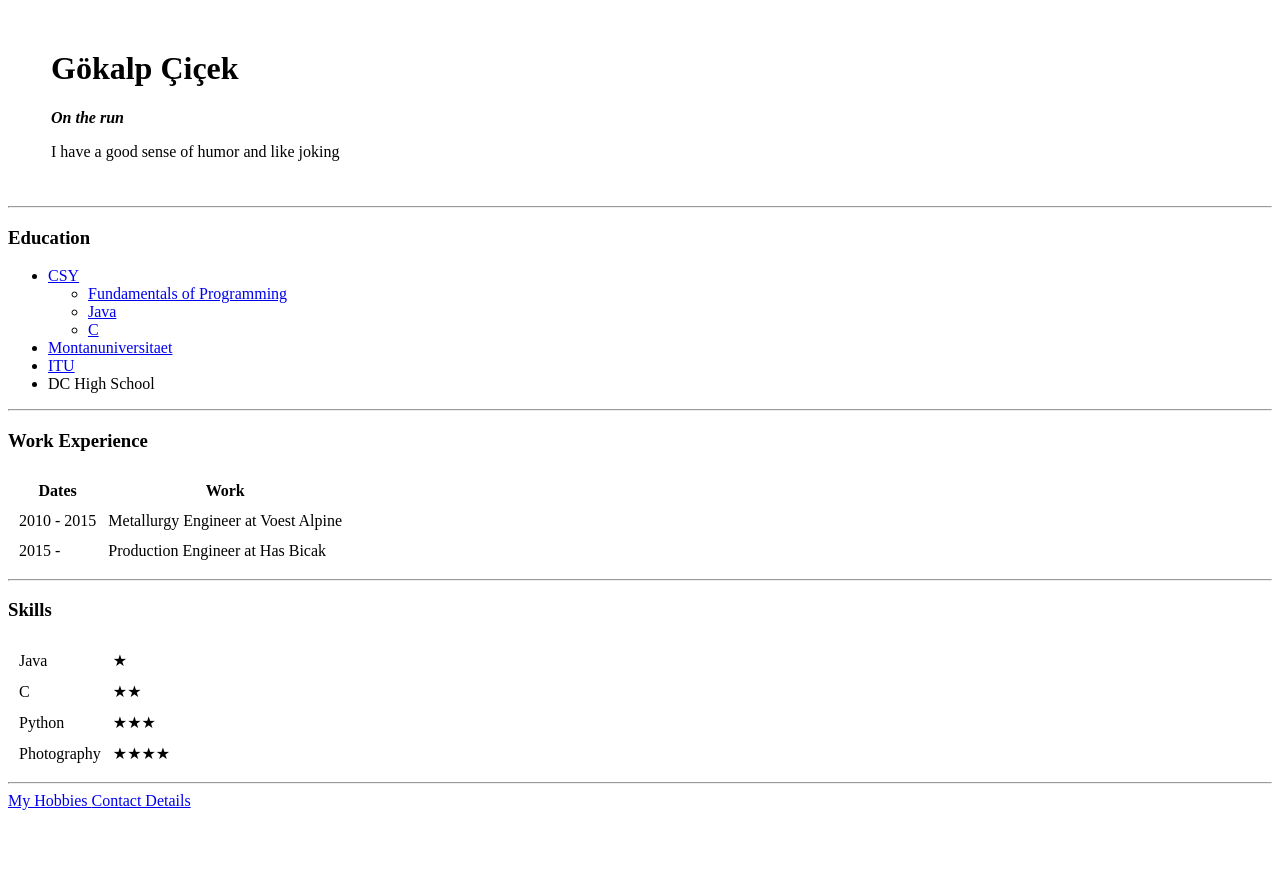
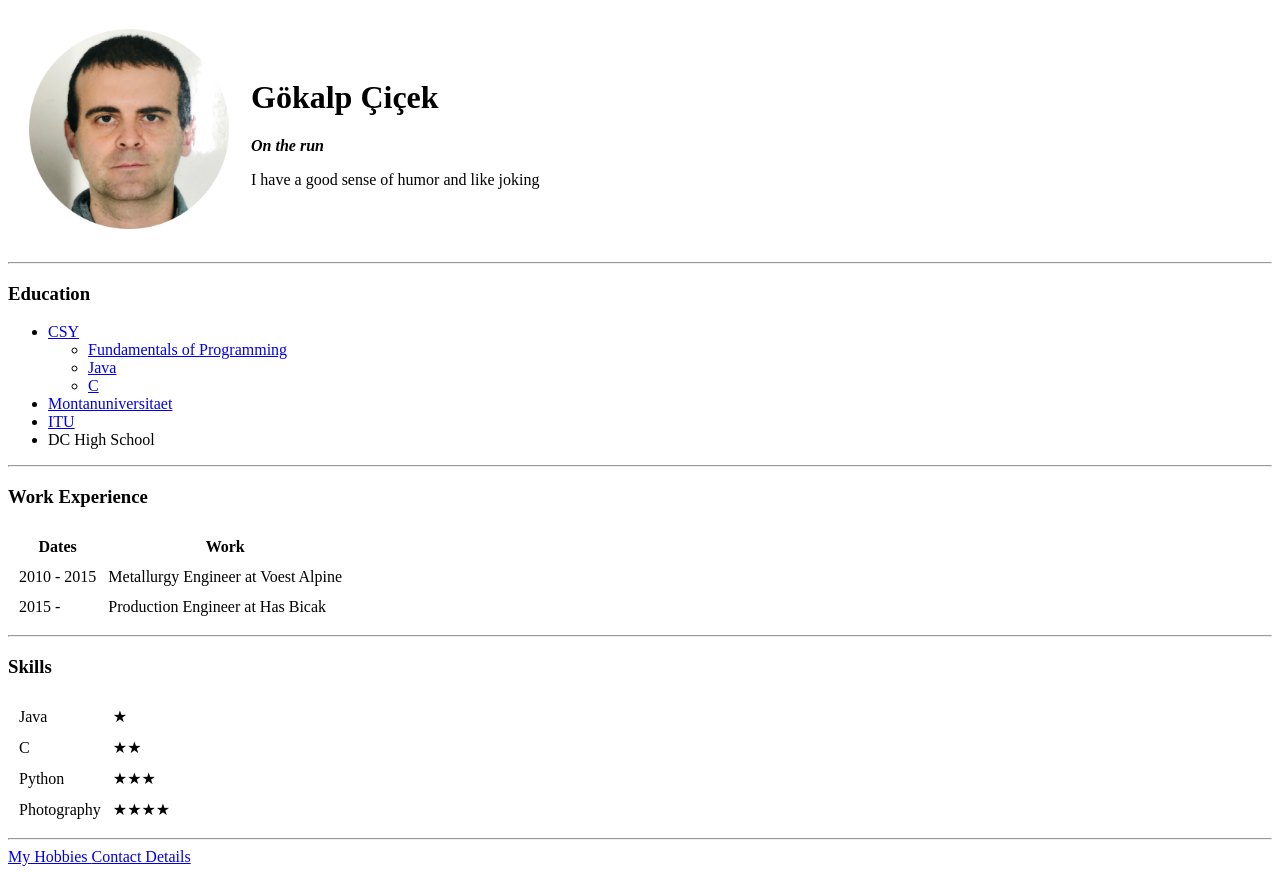
Before and after one commit to hermitjam/cv, a plain HTML site: page index.html in a window 1280 px wide. Before the commit the page ends 818 px from the top, so only its background shows below. Drawn offline with Linux system fonts and the light colour scheme.

Commit message:
Update index.html

```diff
--- a/index.html
+++ b/index.html
@@ -8,7 +8,7 @@
 
 <body>
   <table cellspacing = "20">
-    <td><a href = "https://github.com/hermitjam/cv/blob/master/gokalp.png" alt="Gökalp" style="width: 200px; height:200px;"></a> </td>
+    <td><img src ="https://github.com/hermitjam/cv/blob/master/gokalp.png" alt="Gökalp" style="width: 200px; height:200px;"></a> </td>
     <td>  <h1> Gökalp Çiçek </h1>
       <p><em><strong> On the run </strong></em></p>
       <p>I have a good sense of humor and like joking </p></td>
```
